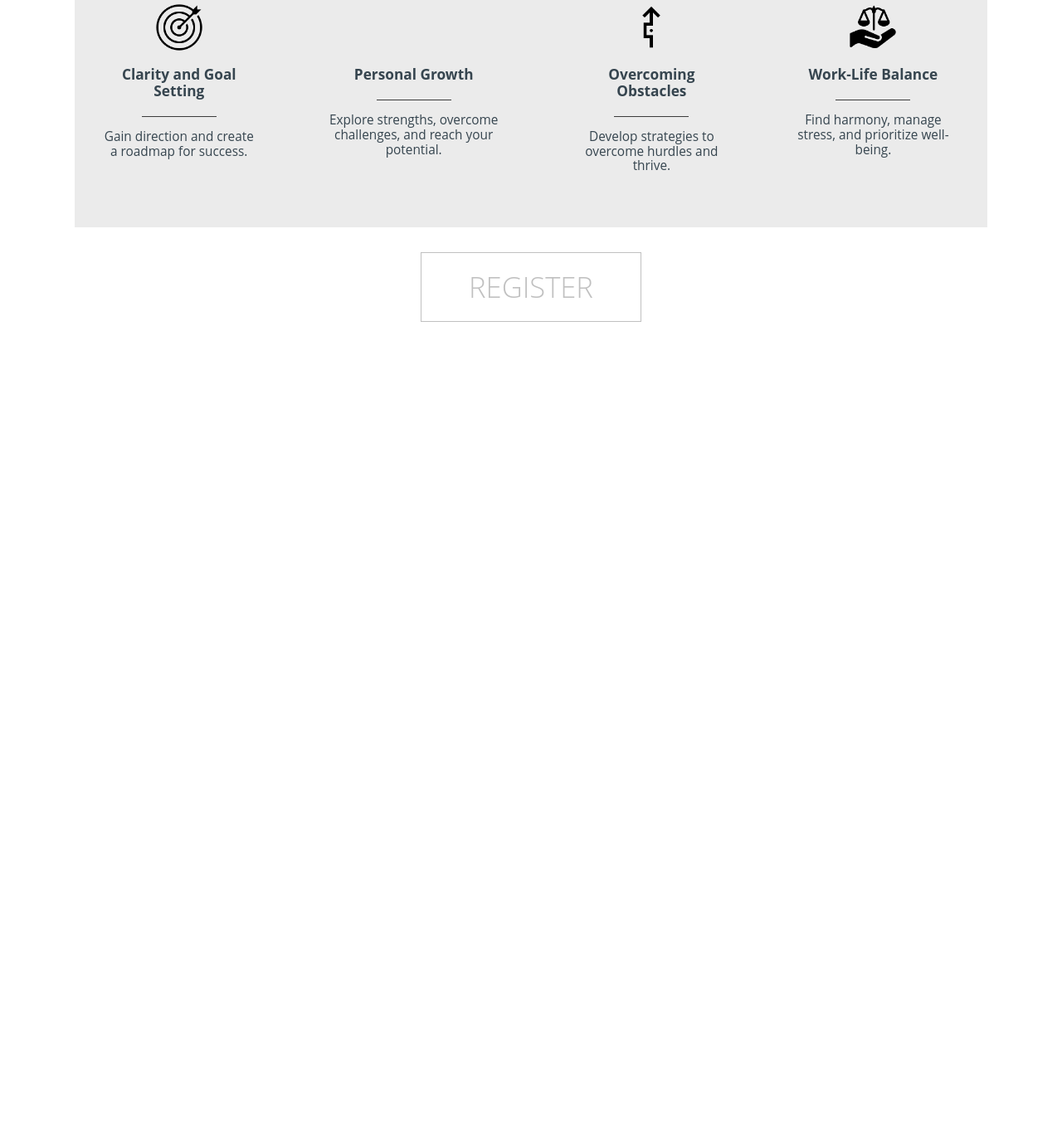
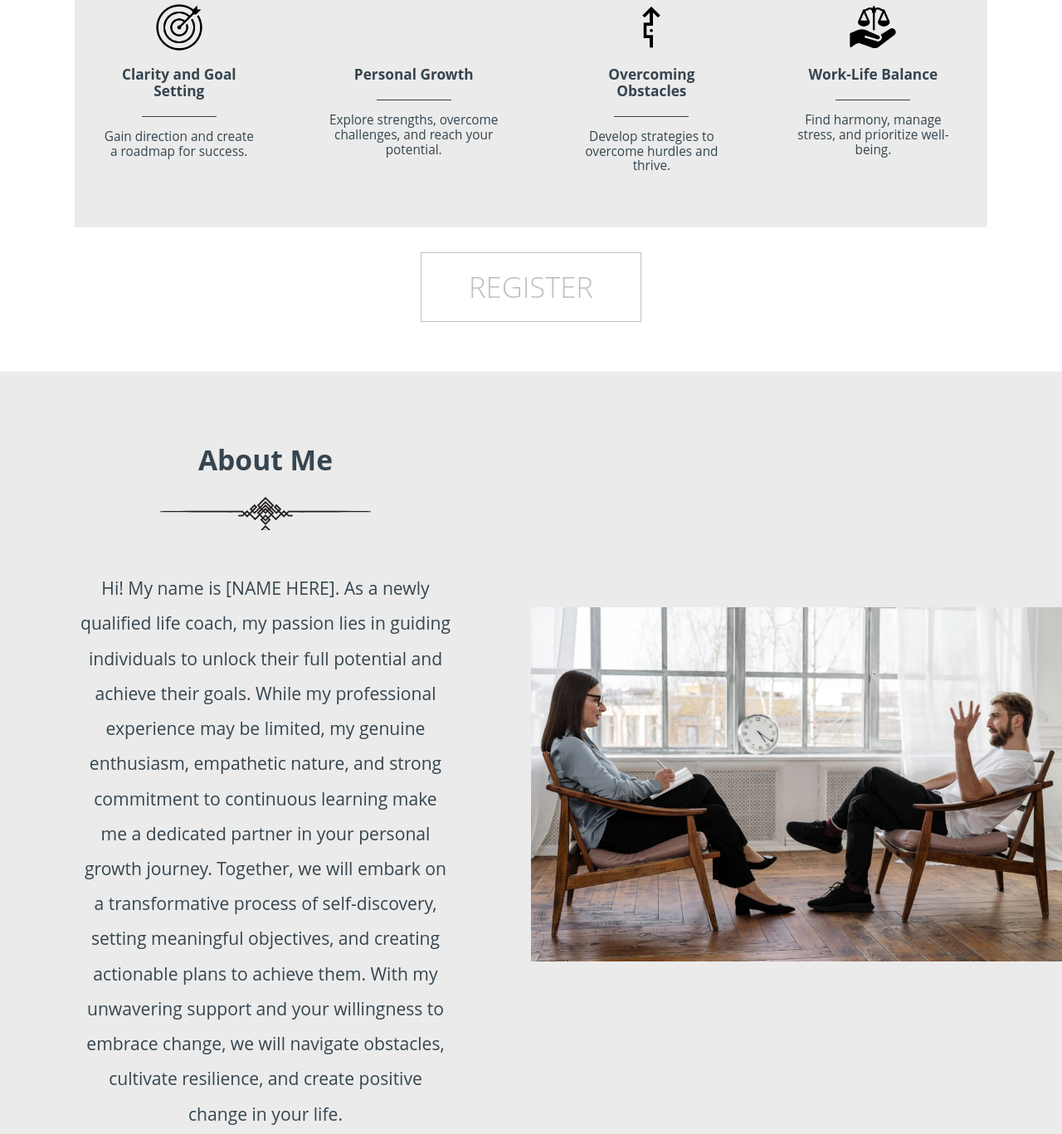
Before and after one commit to michal-mrozek/coaching-website-portfolio-1, a plain HTML site: page index.html in a window 1280 px wide. Shown: the part 1116-2483 px from the top of the page at 83% size. Before the commit the page ends 1564 px from the top, so only its background shows below. Drawn offline with Linux system fonts and the light colour scheme.

Commit message:
about me section

```diff
--- a/css/style.css
+++ b/css/style.css
@@ -622,6 +622,41 @@
     margin-left: calc(50% - 128px);
   }
 
+  /* ABOUT ME */
+
+  .about-me {
+    display: flex;
+    align-items: center;
+    background-color: #ebebeb;
+    padding: 60px 0;
+  }
+
+
+  .about-me > div {
+    width: 50%;
+  }
+
+
+  .about-me-text {
+    display: flex;
+    flex-direction: column;
+    align-items: center;
+    text-align: center;
+  }
+
+
+  .about-me-text p {
+    width: 70%;
+    font-size: 2.2rem;
+    line-height: 2em;
+  }
+
+
+  .about-me-image img {
+    width: 100%;
+    height: auto;
+  }
+
 
   /* CONTAINERS */
 
--- a/index.html
+++ b/index.html
@@ -3,7 +3,7 @@
 <head>
     <meta charset="UTF-8">
     <meta name="viewport" content="width=device-width, initial-scale=1.0">
-    <title>Mental Health Service</title>
+    <title>Life Coaching Service</title>
     <link rel="stylesheet" href="css/style.css" />
     <link rel="preconnect" href="https://fonts.googleapis.com">
 <link rel="preconnect" href="https://fonts.gstatic.com" crossorigin>
@@ -20,10 +20,9 @@
           <ul class="menu container-60">
             <li><a href="" class="btn btn-without-border active">Home</a></li>
             <li><a href="#reasons" class="btn btn-without-border">Reasons</a></li>
-            <li><a href="#about-us" class="btn btn-without-border">News</a></li>
-            <li><a href="#help" class="btn btn-without-border">Resources</a></li>
-            <li><a href="form.html" class="btn btn-without-border">Work With Me</a></li>
-            <li><a href="#contact" class="btn btn-without-border">Contakt</a></li>
+            <li><a href="#about-me" class="btn btn-without-border">About me</a></li>
+            <li><a href="#services" class="btn btn-without-border">Work With Me</a></li>
+            <li><a href="#contact" class="btn btn-without-border">Contact</a></li>
           </ul>
           <ul class="nav-actions container-35">
             <li><a href="#" class="btn btn-small btn-highlighted">Register</a></li>
@@ -41,8 +40,9 @@
           </div>
         </div>
       </header>
+
       <section id="reasons" class="reasons">
-        <h2>A life coach can provide valuable guidance and support in achieving your goals,<br> personal growth, overcoming obstacles, and finding balance in life.</h2>
+        <h2>A life coaching provide valuable guidance and support in achieving your goals,<br> personal growth, overcoming obstacles, and finding balance in life.</h2>
 
         <div class="reasons-container">
           <div class="reasons-item">
@@ -70,6 +70,25 @@
         <a href="#" class="btn btn-large">Register</a>
       </section>
 
+      <section id="about-me" class="about-me">
+        <div class="about-me-text">
+          <h2>About Me</h2>
+          <p>Hi! My name is [NAME HERE]. As a newly qualified life coach, my passion lies in guiding individuals to unlock
+            their full potential and achieve their goals. While my professional
+            experience may be limited, my genuine enthusiasm, empathetic nature,
+            and strong commitment to continuous learning make me a dedicated
+            partner in your personal growth journey. Together, we will embark on
+            a transformative process of self-discovery, setting meaningful
+            objectives, and creating actionable plans to achieve them. With my
+            unwavering support and your willingness to embrace change, we will
+            navigate obstacles, cultivate resilience, and create positive change
+            in your life.</p>
+        </div>
+        <div class="about-me-image"><img src="images/coaching-session.jpg" alt="coaching session" /></div>
+      </section>
+
+
+
 
 
 
```
Also changed, not shown: images/coaching-session.jpg (added).
